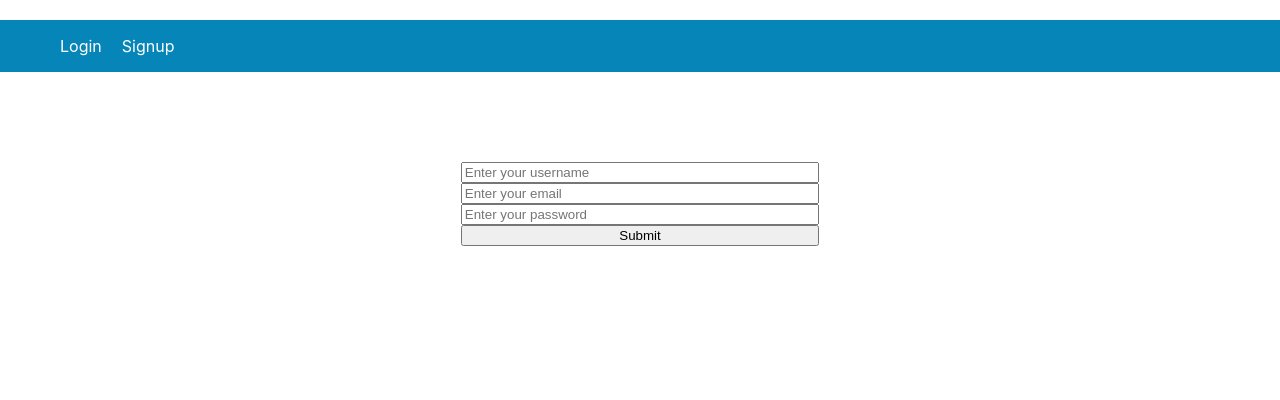
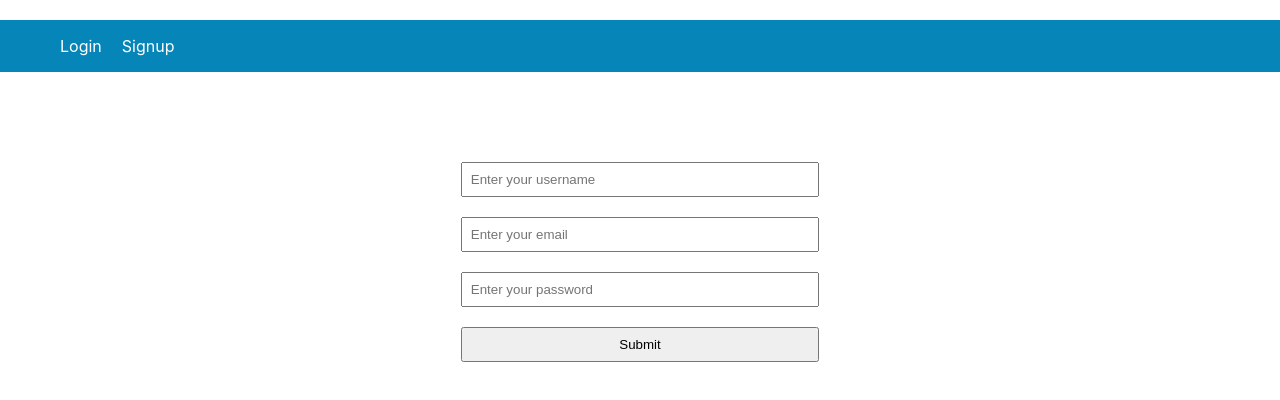
Before and after one commit to AnjaliRaiDaffodilsw/Login-App, a React (Create React App) app: page /signup in a window 1280 px wide. Shown: the top 400 px of the page. Built offline with nearby package versions, Linux system fonts and the light colour scheme.

Commit message:
Cleaned the code

```diff
--- a/src/App.js
+++ b/src/App.js
@@ -9,6 +9,8 @@ import './assets/styles/FormInput.css';
 
 class App extends Component {
   render() {
+    const compNames = [Login, Profile, Logout, Signup];
+    const pathNames = ["/login", "/profile", "/logout", "/signup"];
     return (
       <>
         <div className="link-container">
@@ -22,18 +24,17 @@ class App extends Component {
           </ul>
         </div>
         <Switch>
-          <Route exact path="/login">
-            <Login />
-          </Route>
-          <Route path="/profile" >
-            <Profile />
-          </Route>
-          <Route path="/logout" >
-            <Logout />
-          </Route>
-          <Route path="/signup">
-            <Signup />
-          </Route>
+          {
+            compNames.map((value, index) => {
+              return (
+                <Route
+                  key={index}
+                  path={pathNames[index]}
+                  component={value}
+                />
+              )
+            })
+          }
         </Switch>
       </>
     )
--- a/src/assets/styles/FormInput.css
+++ b/src/assets/styles/FormInput.css
@@ -37,3 +37,8 @@ a:-webkit-any-link {
 .heading-text {
   text-align: center;
 }
+
+input {
+  margin-bottom: 20px;
+  padding: 8px;
+}
--- a/src/component/Signup.js
+++ b/src/component/Signup.js
@@ -27,7 +27,8 @@ class Signup extends Component {
     event.preventDefault();
     const { email, password } = this.state;
     try {
-      const token = await axios.post("https://reqres.in/api/register", { email, password });
+      const token = await axios.post("https://reqres.in/api/register",
+        { email, password });
       localStorage.setItem("token", JSON.stringify(token));
       this.setState({
         isLoggedIn: true
```
